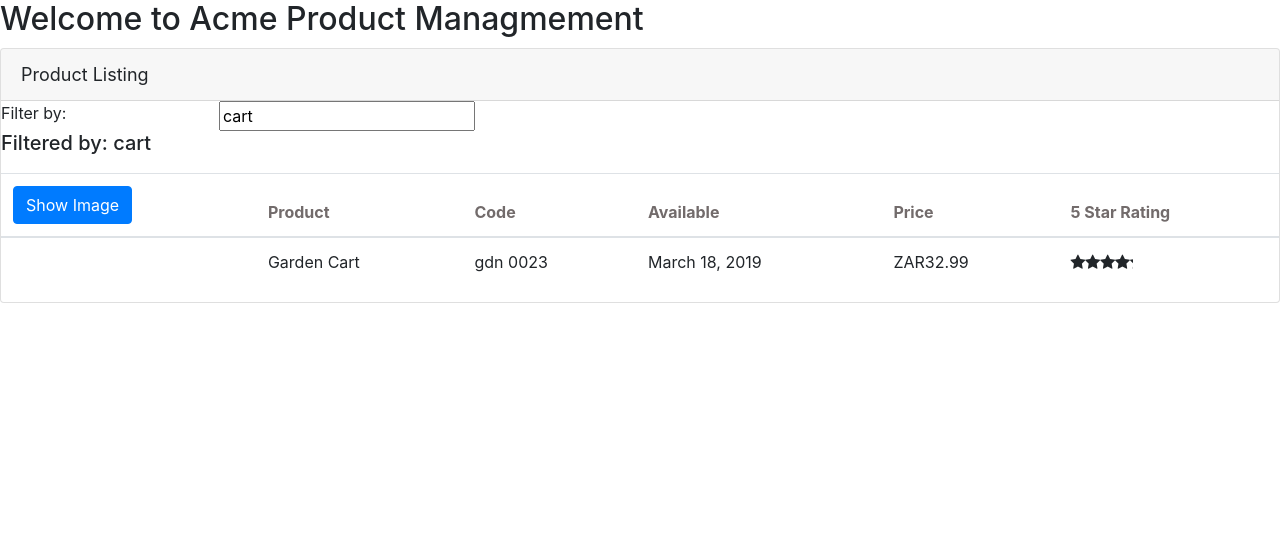
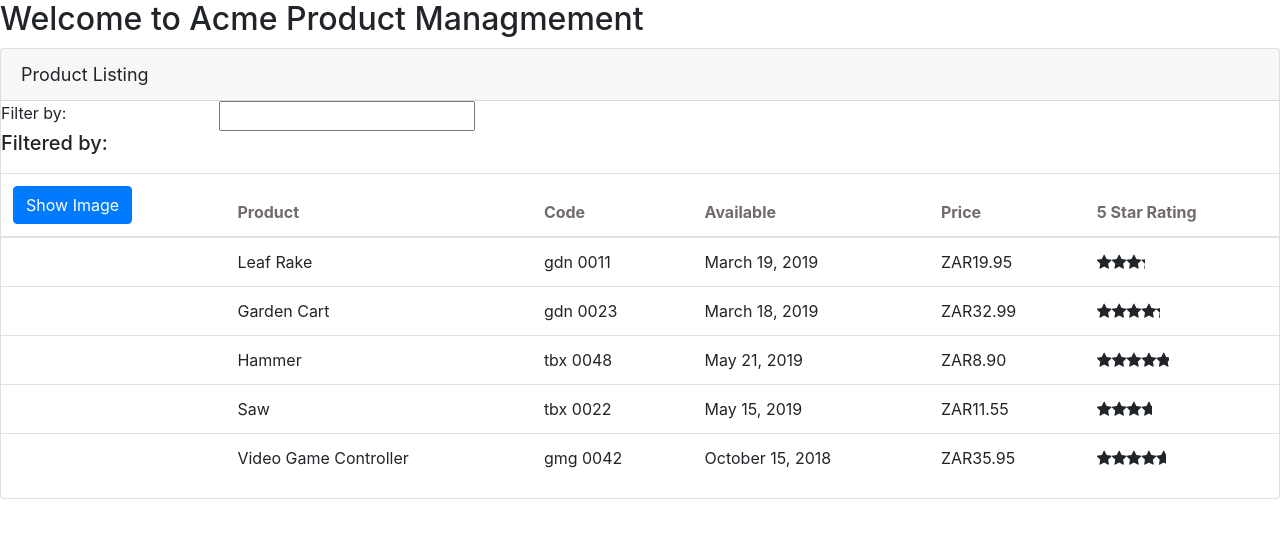
Before and after one commit to rogerwcpt/pluralsight.angular-gettingstarted, an Angular app in the folder src/APM/: page /products in a window 1280 px wide. Shown: the top 538 px of the page. Built offline with nearby package versions, Linux system fonts and the light colour scheme.

Commit message:
Added Product Service

```diff
--- a/src/APM/src/app/app.component.ts
+++ b/src/APM/src/app/app.component.ts
@@ -1,9 +1,11 @@
 import { Component } from '@angular/core';
+import {ProductService} from "./products/product.service";
 
 @Component({
   selector: 'pm-root',
   templateUrl: './app.component.html',
-  styleUrls: ['./app.component.css']
+  styleUrls: ['./app.component.css'],
+  providers: [ProductService]
 })
 export class AppComponent {
   title = 'Acme Product Managmement';
--- a/src/APM/src/app/app.module.ts
+++ b/src/APM/src/app/app.module.ts
@@ -6,6 +6,7 @@ import { AppComponent } from './app.component';
 import { ProductListComponent } from './products/product-list.component';
 import { ConvertToSpacesPipe } from './shared/convert-to-spaces.pipe';
 import {StarComponent} from "./shared/star.component";
+//import {ProductService} from "./products/product.service";
 
 @NgModule({
   declarations: [
@@ -18,6 +19,7 @@ import {StarComponent} from "./shared/star.component";
     BrowserModule,
     FormsModule
   ],
-  bootstrap: [AppComponent]
+  bootstrap: [AppComponent],
+  // providers: [ProductService] Old Way of registering service
 })
 export class AppModule { }
--- a/src/APM/src/app/products/product-list.component.html
+++ b/src/APM/src/app/products/product-list.component.html
@@ -43,7 +43,7 @@
                     <td>{{product.productCode | lowercase | convertToSpaces:'-'}}</td>
                     <td>{{product.releaseDate}}</td>
                     <td>{{product.price|currency:'ZAR':'symbol':'1.2-2'}}</td>
-                  <td><pm-star [rating]="product.starRating"></pm-star></td>
+                  <td><pm-star [rating]="product.starRating" (ratingClicked)="onRatingClicked($event)"></pm-star></td>
                 </tr>
                 </tbody>
             </table>
--- a/src/APM/src/app/products/product-list.component.ts
+++ b/src/APM/src/app/products/product-list.component.ts
@@ -1,5 +1,6 @@
-import { Component, OnInit } from '@angular/core';
+import {Component, Inject, OnInit} from '@angular/core';
 import { IProduct } from './product'
+import {ProductService} from "./product.service";
 
 @Component({
   selector: 'pm-products',
@@ -8,10 +9,16 @@ import { IProduct } from './product'
 })
 export class ProductListComponent implements OnInit {
   private _listFilter: string;
+
+  constructor(private _productService : ProductService) {
+  }
+
   ngOnInit(): void {
+    this.products = this._productService.getProducts();
+
    this.filteredProducts = this.products;
-   this.listFilter = 'cart';
   }
+
   pageTitle: string  = 'Product Listing';
   imageWidth: number = 50;
   imageMargin: number = 2;
@@ -24,28 +31,7 @@ export class ProductListComponent implements OnInit {
     return this._listFilter;
   }
   filteredProducts: IProduct[];
-  products: IProduct[]= [
-    {
-      "productId": 1,
-      "productName": "Leaf Rake",
-      "productCode": "GDN-0011",
-      "releaseDate": "March 19, 2019",
-      "description": "Leaf rake with 48-inch wooden handle.",
-      "price": 19.95,
-      "starRating": 3.2,
-      "imageUrl": "assets/images/leaf_rake.png"
-    },
-    {
-      "productId": 2,
-      "productName": "Garden Cart",
-      "productCode": "GDN-0023",
-      "releaseDate": "March 18, 2019",
-      "description": "15 gallon capacity rolling garden cart",
-      "price": 32.99,
-      "starRating": 4.2,
-      "imageUrl": "assets/images/garden_cart.png"
-    }
-  ];
+  products: IProduct[];
 
   toggleImage(): void {
     this.showImage = !this.showImage;
@@ -61,4 +47,9 @@ export class ProductListComponent implements OnInit {
       this.filteredProducts = this.products;
     }
   }
+
+  onRatingClicked(message: string): void {
+    this.pageTitle = 'Product Listing ' + message;
+    console.log(`Notify Received: ${message}`);
+  }
 }
--- /dev/null
+++ b/src/APM/src/app/products/product.service.ts
@@ -0,0 +1,62 @@
+import {Injectable} from "@angular/core";
+import {IProduct} from "./product";
+
+@Injectable({
+  providedIn: 'root'
+})
+export class ProductService {
+  getProducts(): IProduct[] {
+    return [
+      {
+        "productId": 1,
+        "productName": "Leaf Rake",
+        "productCode": "GDN-0011",
+        "releaseDate": "March 19, 2019",
+        "description": "Leaf rake with 48-inch wooden handle.",
+        "price": 19.95,
+        "starRating": 3.2,
+        "imageUrl": "assets/images/leaf_rake.png"
+      },
+      {
+        "productId": 2,
+        "productName": "Garden Cart",
+        "productCode": "GDN-0023",
+        "releaseDate": "March 18, 2019",
+        "description": "15 gallon capacity rolling garden cart",
+        "price": 32.99,
+        "starRating": 4.2,
+        "imageUrl": "assets/images/garden_cart.png"
+      },
+      {
+        "productId": 5,
+        "productName": "Hammer",
+        "productCode": "TBX-0048",
+        "releaseDate": "May 21, 2019",
+        "description": "Curved claw steel hammer",
+        "price": 8.9,
+        "starRating": 4.8,
+        "imageUrl": "assets/images/hammer.png"
+      },
+      {
+        "productId": 8,
+        "productName": "Saw",
+        "productCode": "TBX-0022",
+        "releaseDate": "May 15, 2019",
+        "description": "15-inch steel blade hand saw",
+        "price": 11.55,
+        "starRating": 3.7,
+        "imageUrl": "assets/images/saw.png"
+      },
+      {
+        "productId": 10,
+        "productName": "Video Game Controller",
+        "productCode": "GMG-0042",
+        "releaseDate": "October 15, 2018",
+        "description": "Standard two-button video game controller",
+        "price": 35.95,
+        "starRating": 4.6,
+        "imageUrl": "assets/images/xbox-controller.png"
+      }
+    ];
+  }
+}
--- a/src/APM/src/app/shared/star.component.html
+++ b/src/APM/src/app/shared/star.component.html
@@ -1,6 +1,7 @@
 <div class="crop"
      [style.width.px]="starWidth"
-     [title]="rating">
+     [title]="rating"
+     (click)="onClick()">
   <div style="width: 75px">
     <span class="fa fa-star"></span>
     <span class="fa fa-star"></span>
--- a/src/APM/src/app/shared/star.component.ts
+++ b/src/APM/src/app/shared/star.component.ts
@@ -1,4 +1,4 @@
-import {Component, Input, OnChanges } from "@angular/core";
+import {Component, EventEmitter, Input, OnChanges, Output} from "@angular/core";
 
 @Component({
   selector: 'pm-star',
@@ -7,9 +7,18 @@ import {Component, Input, OnChanges } from "@angular/core";
 })
 export class StarComponent implements OnChanges{
   @Input() rating: number;
+  @Output() ratingClicked: EventEmitter<string>;
   starWidth: Number;
+
+  constructor() {
+    this.ratingClicked = new EventEmitter<string>();
+  }
 
   ngOnChanges(): void {
    this.starWidth = this.rating * 75 /5;
   }
+
+  onClick(): void {
+    this.ratingClicked.emit(`The rating ${this.rating} was clicked!`);
+  }
 }
```
Also changed, not shown: 1 other file (tests, documents, lock files or other folders).
